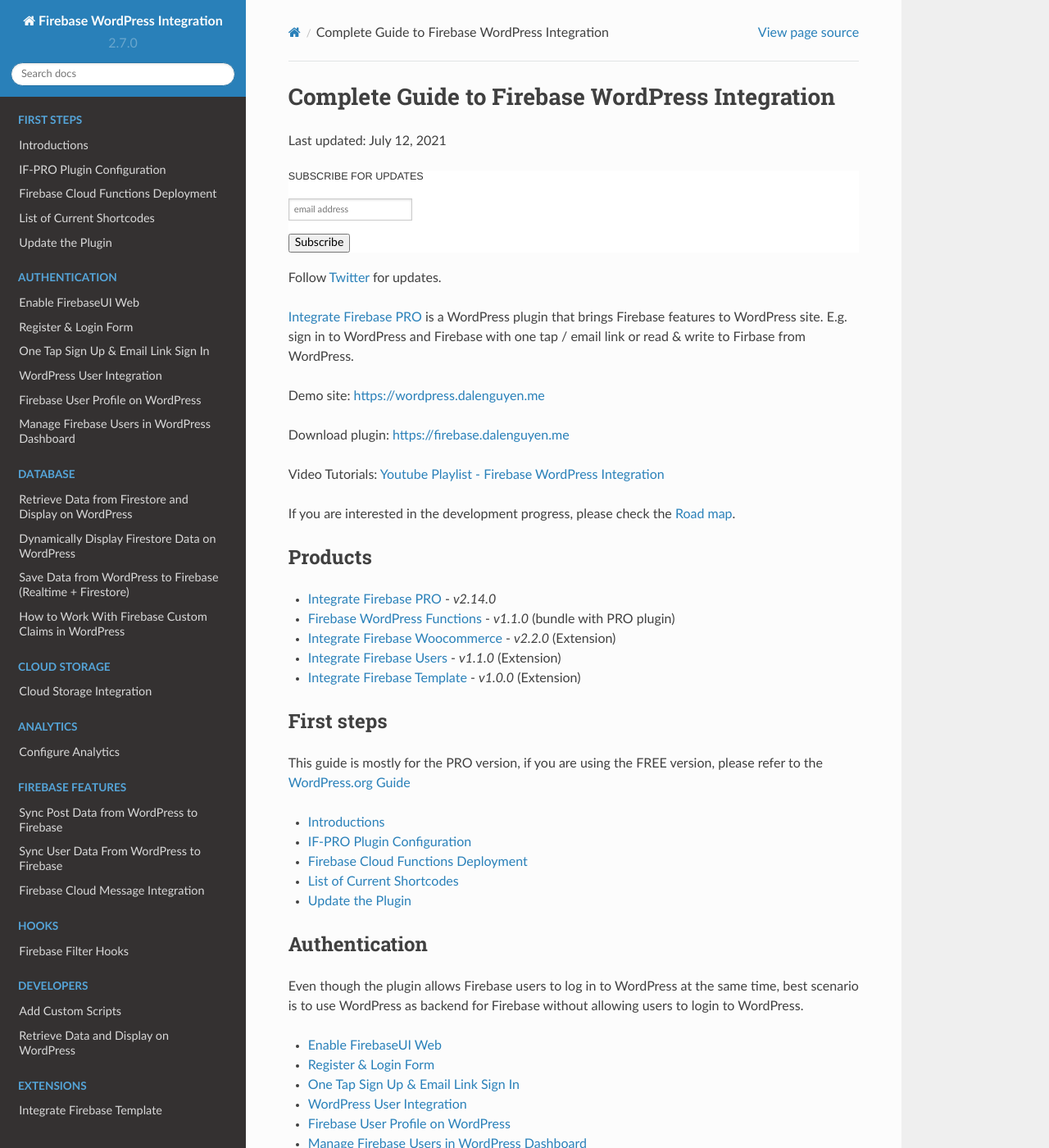
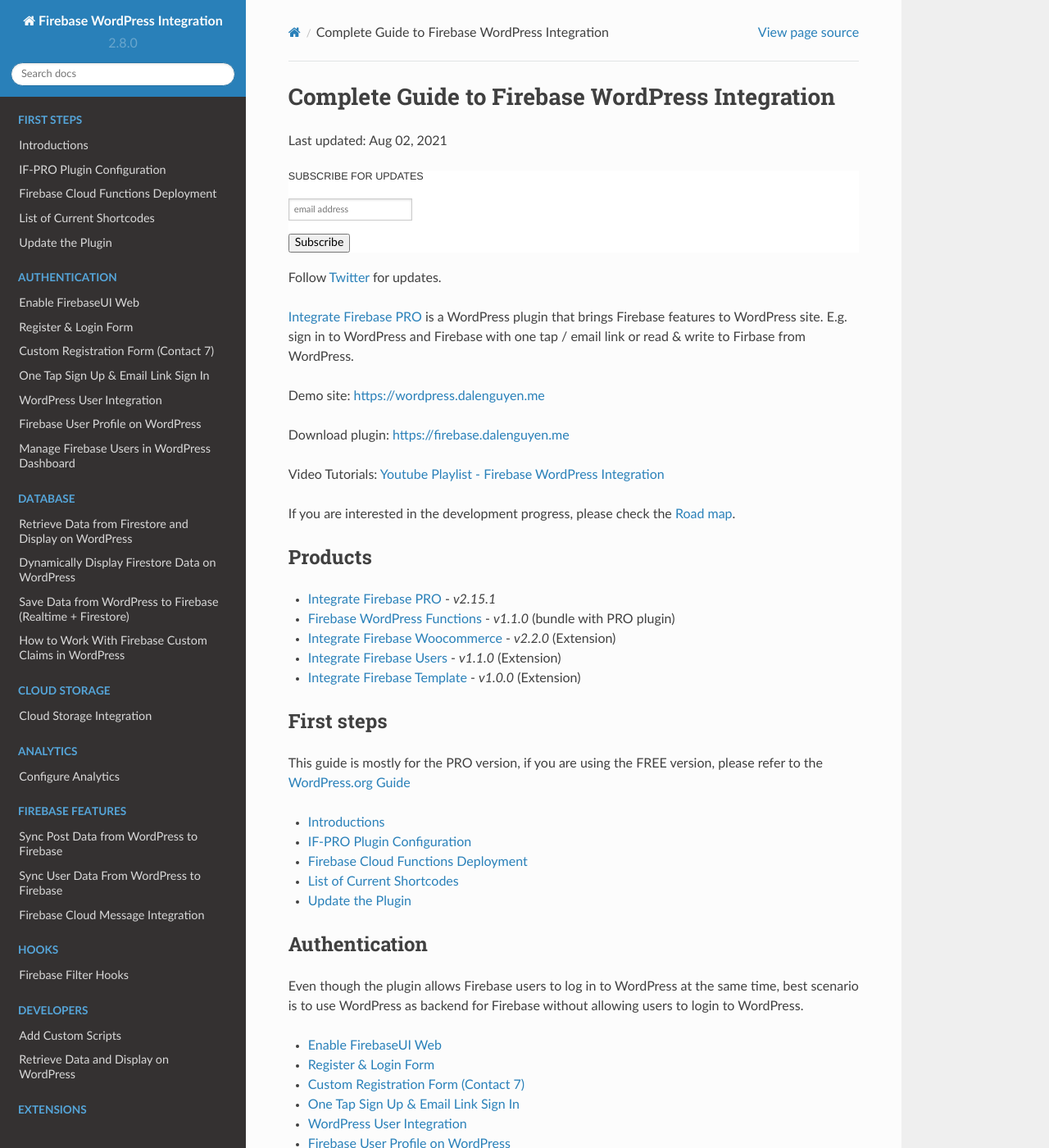
Before and after one commit to dalenguyen/firebase-wordpress-docs, a Sphinx documentation site: the page built from docs/index.rst, in a window 1280 px wide and 1400 px high. Shown: the whole window at 82% size. Built offline with Sphinx 7.4.7 and the Read the Docs theme 2.0.0, drawn with Linux system fonts in a browser that asks for light colours; comment, search, counter and statistics services are not loaded.

Commit message:
updated guide for custom wordpress registration form

```diff
--- a/docs/conf.py
+++ b/docs/conf.py
@@ -22,7 +22,7 @@
 author = u"Dale Nguyen"
 
 # The short X.Y version
-version = "2.7.0"
+version = "2.8.0"
 release = version
 
 # -- General configuration ---------------------------------------------------
--- a/docs/index.rst
+++ b/docs/index.rst
@@ -4,7 +4,7 @@
 .. meta::
    :description lang=en: Guide on how to integrate Firebase to WordPress.
 
-Last updated: July 12, 2021
+Last updated: Aug 02, 2021
 
 .. raw:: html
 
@@ -49,7 +49,7 @@
 Products
 -----------
 
-- `Integrate Firebase PRO <https://firebase.dalenguyen.me/>`_ - `v2.14.0`
+- `Integrate Firebase PRO <https://firebase.dalenguyen.me/>`_ - `v2.15.1`
 - `Firebase WordPress Functions <https://firebase-wordpress-docs.readthedocs.io/en/latest/intro/cloud-functions-deployment.html>`_ - `v1.1.0` (bundle with PRO plugin)
 - `Integrate Firebase Woocommerce <https://firebase-wordpress-docs.readthedocs.io/en/latest/extensions/woocommerce.html>`_ - `v2.2.0` (Extension)
 - `Integrate Firebase Users <https://firebase-wordpress-docs.readthedocs.io/en/latest/extensions/firebase-users.html>`_ - `v1.1.0` (Extension)
@@ -84,6 +84,7 @@
 
 * :doc:`/auth/work-with-firebaseui-web`
 * :doc:`/auth/register-login-form`
+* :doc:`/auth/custom-registration-form`
 * :doc:`/auth/onetap-email-signin`
 * :doc:`/auth/wordpress-user-integration`
 * :doc:`/auth/firebase-user-profile`
@@ -96,6 +97,7 @@
 
    /auth/work-with-firebaseui-web
    /auth/register-login-form
+   /auth/custom-registration-form
    /auth/onetap-email-signin
    /auth/wordpress-user-integration
    /auth/firebase-user-profile
```
Also changed, not shown: docs/auth/custom-registration-form.rst (added, +61 -0 lines), docs/misc/changelog.rst (+10 -1 lines).
